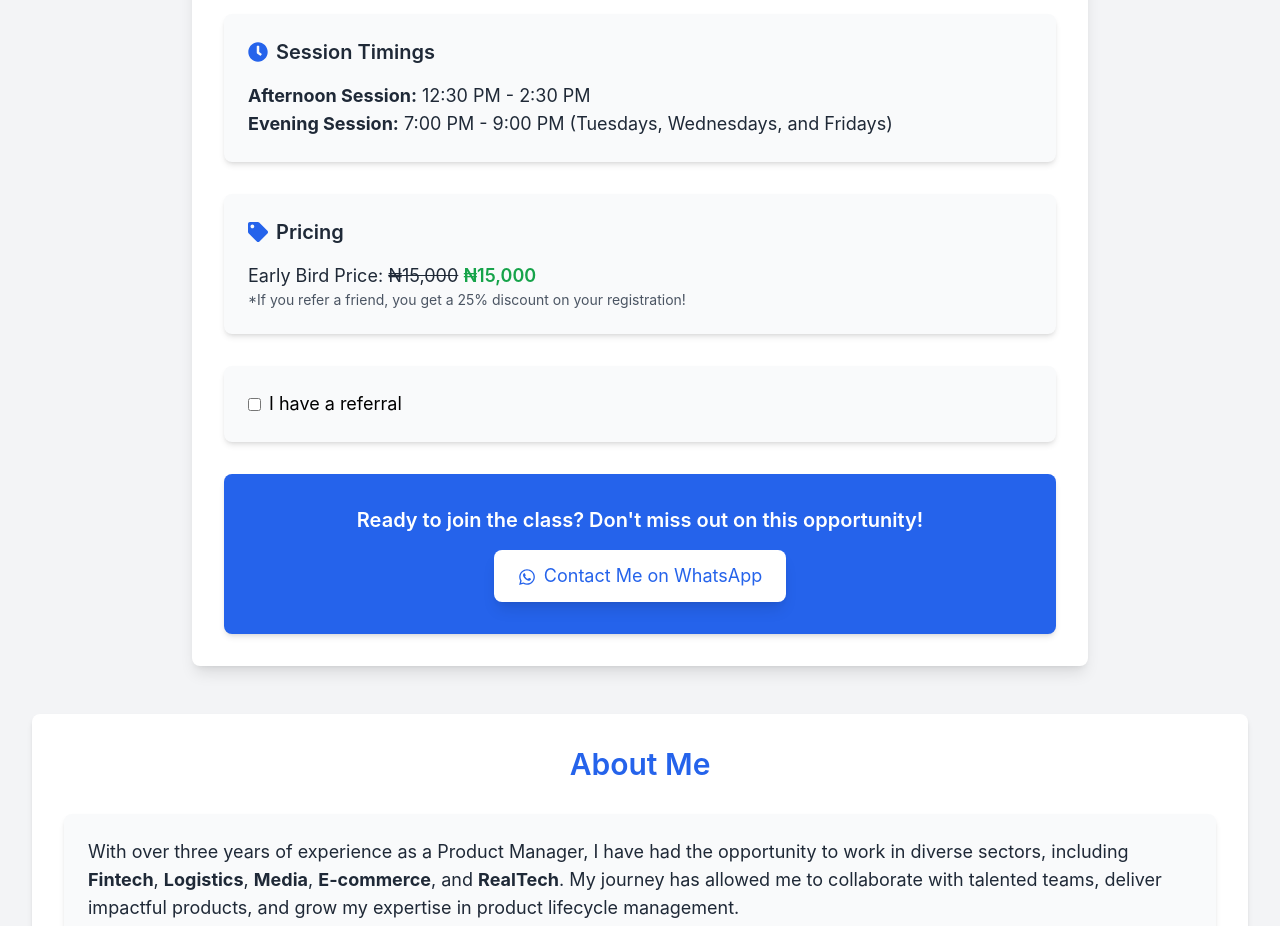
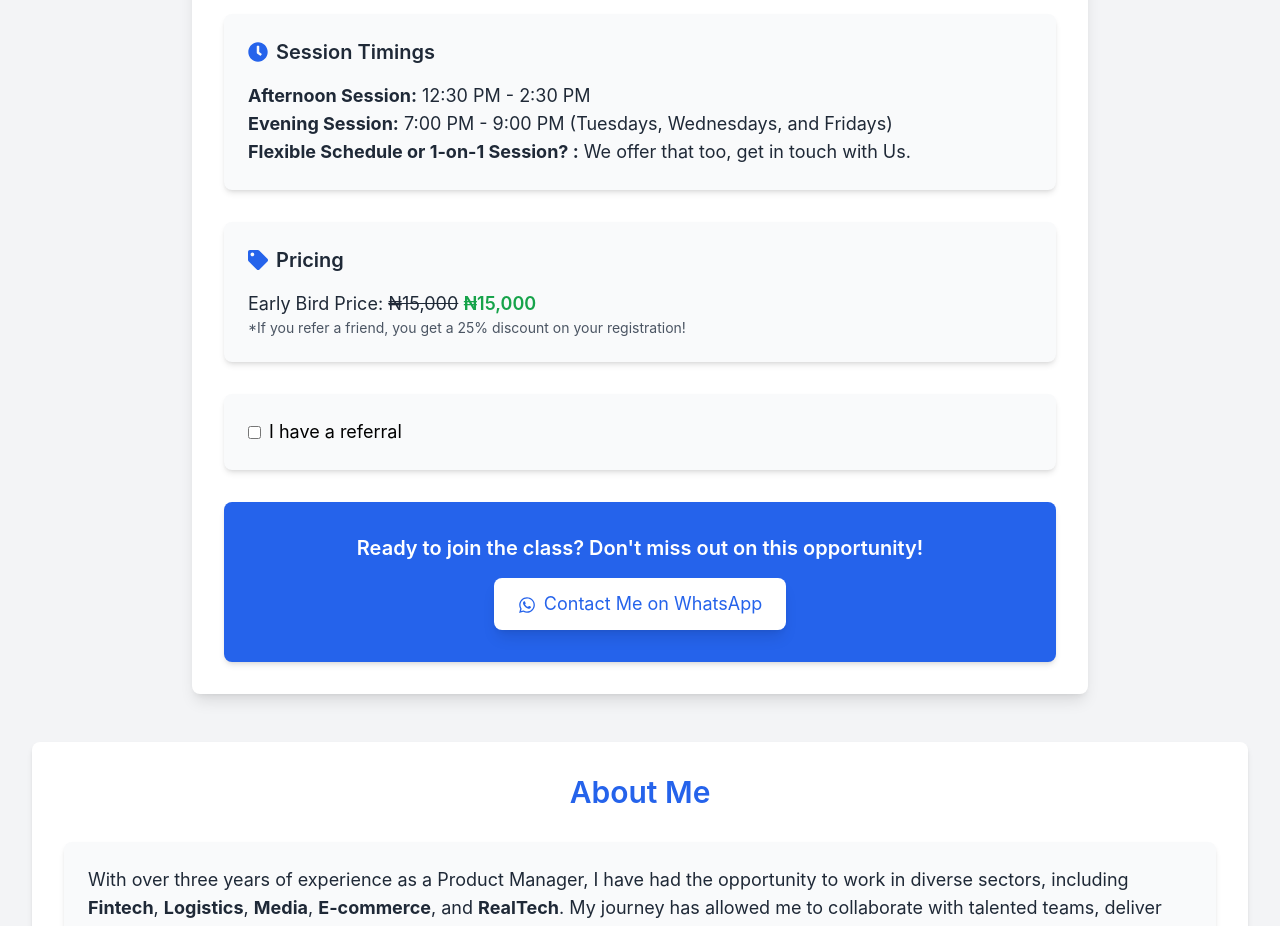
Before and after one commit to Zanarepo/MasterClassWebsite, a React (Create React App) app: page / in a window 1280 px wide. Shown: the part 2220-3146 px from the top of the page. Built offline with nearby package versions, Linux system fonts and the light colour scheme.

Commit message:
new adds

```diff
--- a/src/component/Registration.js
+++ b/src/component/Registration.js
@@ -46,6 +46,9 @@ export default function Registration() {
           </p>
           <p className="text-lg text-gray-800">
             <strong>Evening Session:</strong> 7:00 PM - 9:00 PM (Tuesdays, Wednesdays, and Fridays)
+          </p>
+          <p className="text-lg text-gray-800">
+            <strong>Flexible Schedule or 1-on-1 Session? :</strong> We offer that too, get in touch with Us.
           </p>
         </div>
 
```
